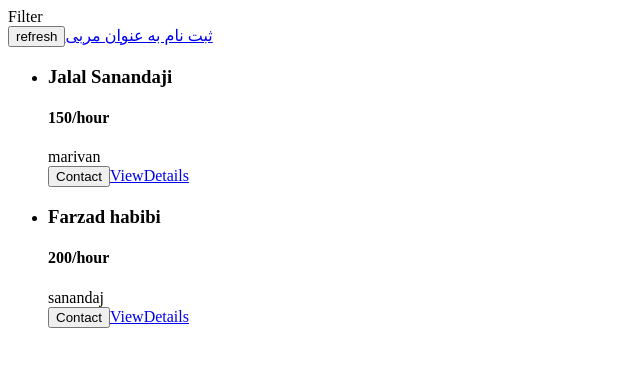
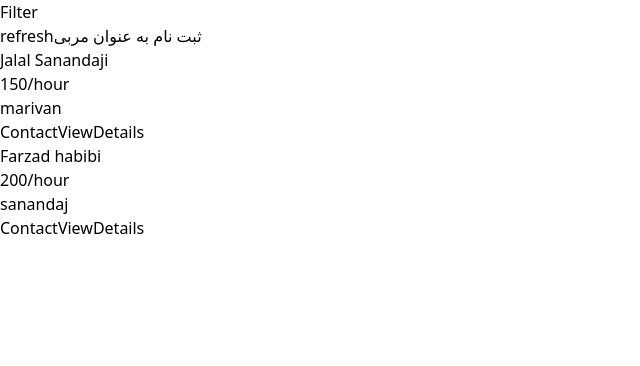
Before and after one commit to danyalbani240/FindCoach, a Vue app: page /coaches in a window 1280 px wide. Shown: the top 366 px of the page, without its empty margins (0-640 px from the left). Built offline with nearby package versions, Linux system fonts and the light colour scheme.

Commit message:
tailwind init

```diff
--- /dev/null
+++ b/postcss.config.js
@@ -0,0 +1,6 @@
+module.exports = {
+  plugins: {
+    tailwindcss: {},
+    autoprefixer: {},
+  },
+}
--- /dev/null
+++ b/src/assets/styleSheet/index.css
@@ -0,0 +1,3 @@
+@tailwind base;
+@tailwind components;
+@tailwind utilities;
--- /dev/null
+++ b/tailwind.config.js
@@ -0,0 +1,11 @@
+module.exports = {
+  purge: [],
+  darkMode: false, // or 'media' or 'class'
+  theme: {
+    extend: {},
+  },
+  variants: {
+    extend: {},
+  },
+  plugins: [],
+}
```
Also changed, not shown: src/main.js (+6 -5 lines).
